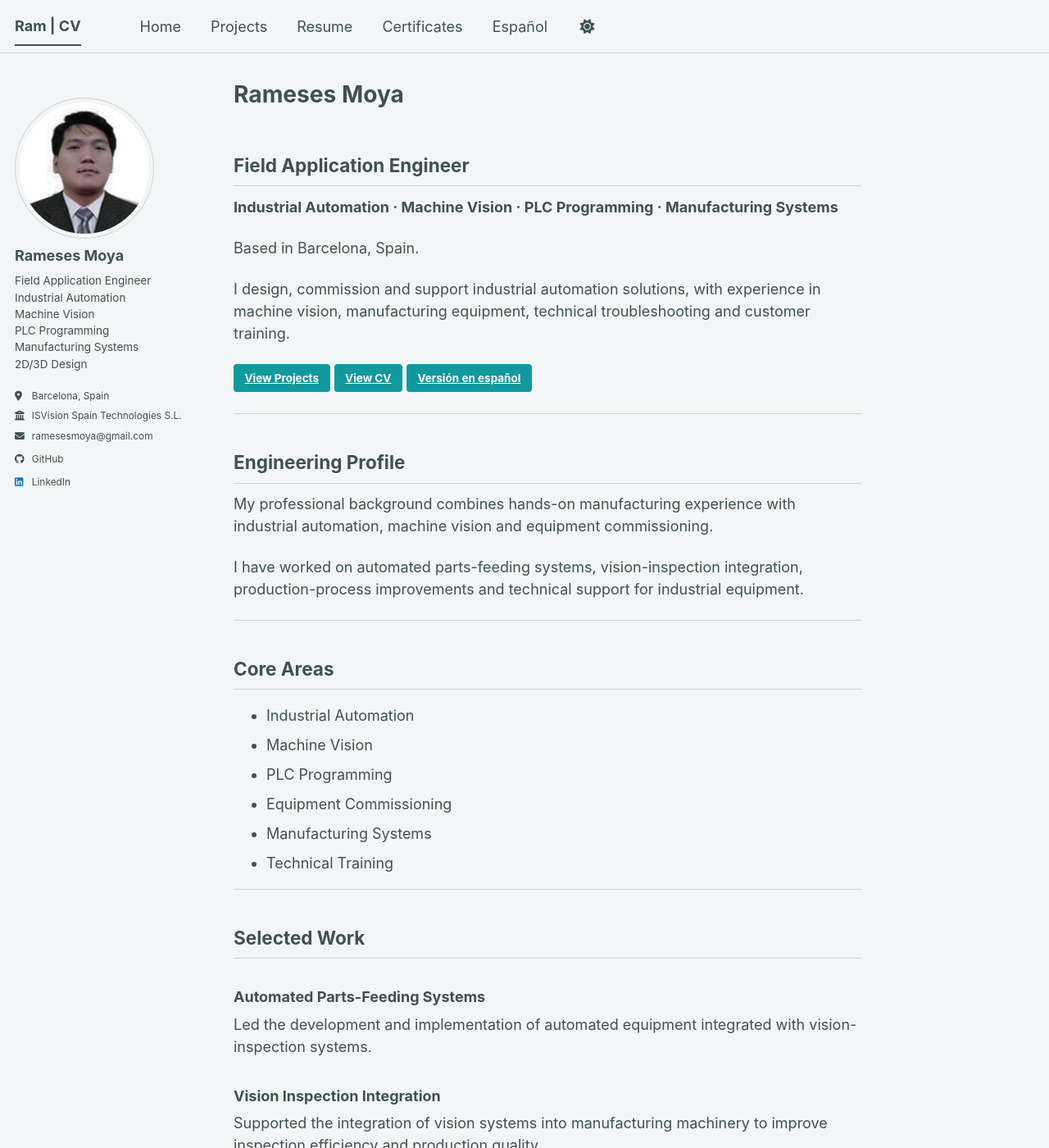
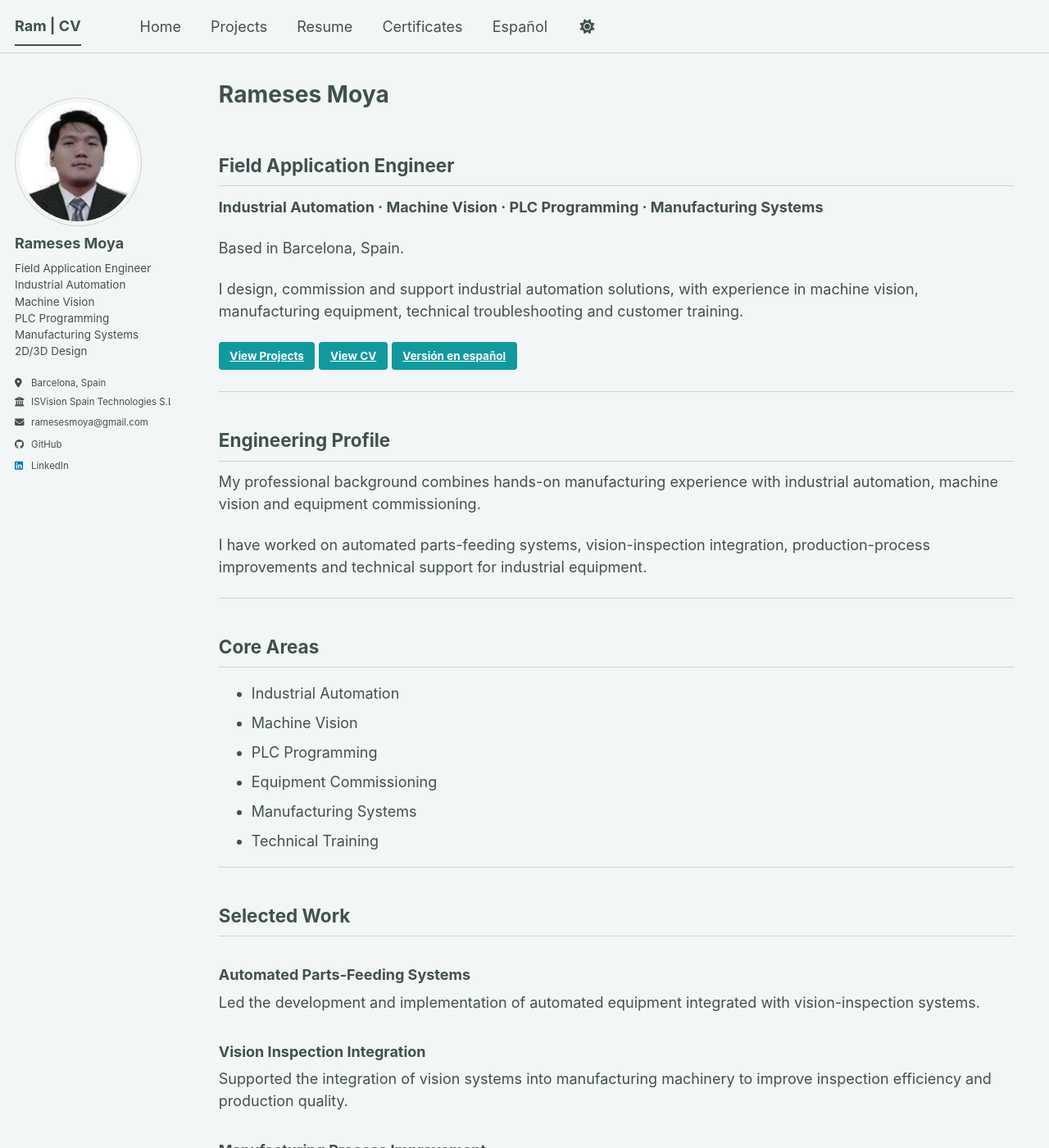
Before and after one commit to rvmoya/rvmoya.github.io, a Jekyll site: the page built from _pages/about.md, in a window 1280 px wide and 1400 px high. Shown: the whole window at 82% size. Built offline with Jekyll 4.4.1, drawn with Linux system fonts in a browser that asks for light colours; a script bundle is joined from its source files by our own code; library files that are not in the unit come from our copies.

Commit message:
fix sidebar

```diff
--- a/assets/css/main.scss
+++ b/assets/css/main.scss
@@ -41,33 +41,26 @@
     "vendor/font-awesome/solid",
     "vendor/font-awesome/brands"
 ;
-/* Homepage and sidebar layout adjustments */
+/* Narrower desktop sidebar */
 
 @media screen and (min-width: 1024px) {
   .sidebar {
-    width: 210px;
+    width: 15%;
+    max-width: 190px;
   }
 
-  .sidebar + .archive,
-  .sidebar + .page {
-    width: calc(100% - 240px);
-    padding-left: 1.5rem;
-  }
-
-  .author__avatar {
-    width: 170px;
+  .page {
+    width: 82%;
+    padding-left: 2%;
+    padding-right: 2%;
   }
 
   .author__avatar img {
-    max-width: 170px;
+    max-width: 155px;
   }
 
-  .author__bio {
-    font-size: 0.88rem;
-    line-height: 1.45;
-  }
-
+  .author__bio,
   .author__urls {
-    font-size: 0.88rem;
+    font-size: 0.85rem;
   }
 }
```
